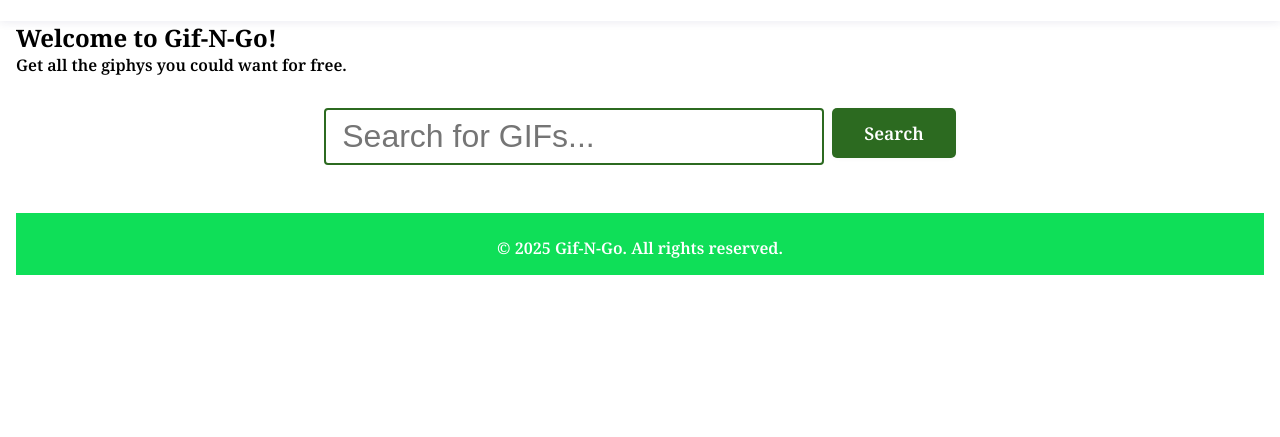
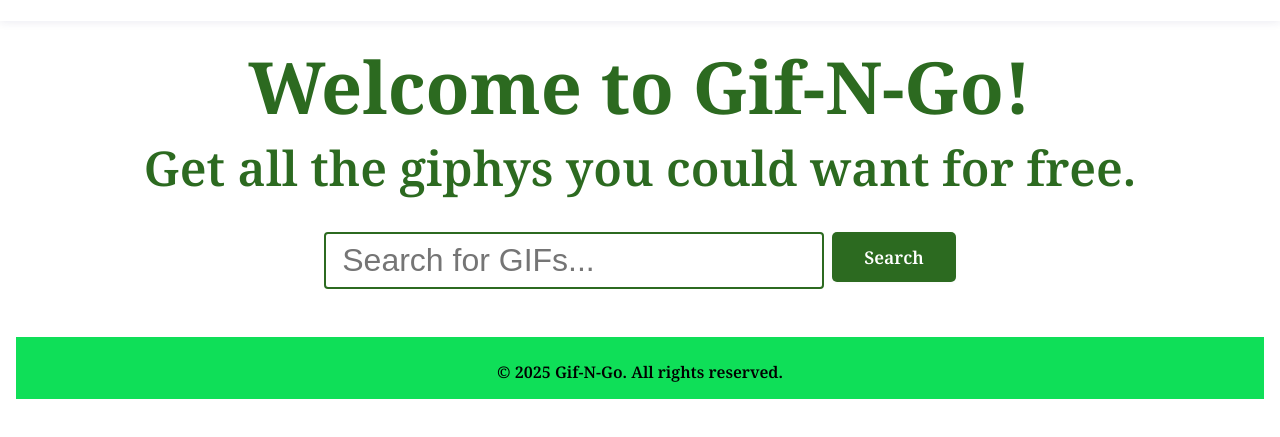
Before and after one commit to weston-osborne/SearchEngineProject, a plain HTML site: page index.html in a window 1280 px wide. Shown: the part 227-664 px from the top of the page. Drawn offline with Linux system fonts and the light colour scheme; a web font is replaced by a local one.

Commit message:
more css

```diff
--- a/CSS/style.css
+++ b/CSS/style.css
@@ -66,6 +66,13 @@ body {
   font-family: "Libertinus Keyboard", system-ui;
   font-weight: 400;
   font-style: normal;
+
+}
+.h2l{
+    text-align: center;
+    font-size: clamp(1.5rem, 4vw, 3rem);
+    margin-top: 1rem;
+    color: rgb(44, 106, 32);
 }
   .nav {
   display: flex;
@@ -163,7 +170,7 @@ button[type="submit"]:hover {
 .footer {
   text-align: center;
   padding: 1.5rem 0 1rem 0;
-  color: #fff;
+  color: black;
   font-size: 1rem;
   background: rgb(15, 223, 88);
   position: flex;
--- a/index.html
+++ b/index.html
@@ -36,7 +36,7 @@
           <a href="contact.html" class="nav-link">Contact</a>
         </nav>
       </header>
-      <section class="hero" id="home">
+      <section class="h2l" id="home">
         <h2>Welcome to Gif-N-Go!</h2>
         <p>
           Get all the giphys you could want for free.
```
